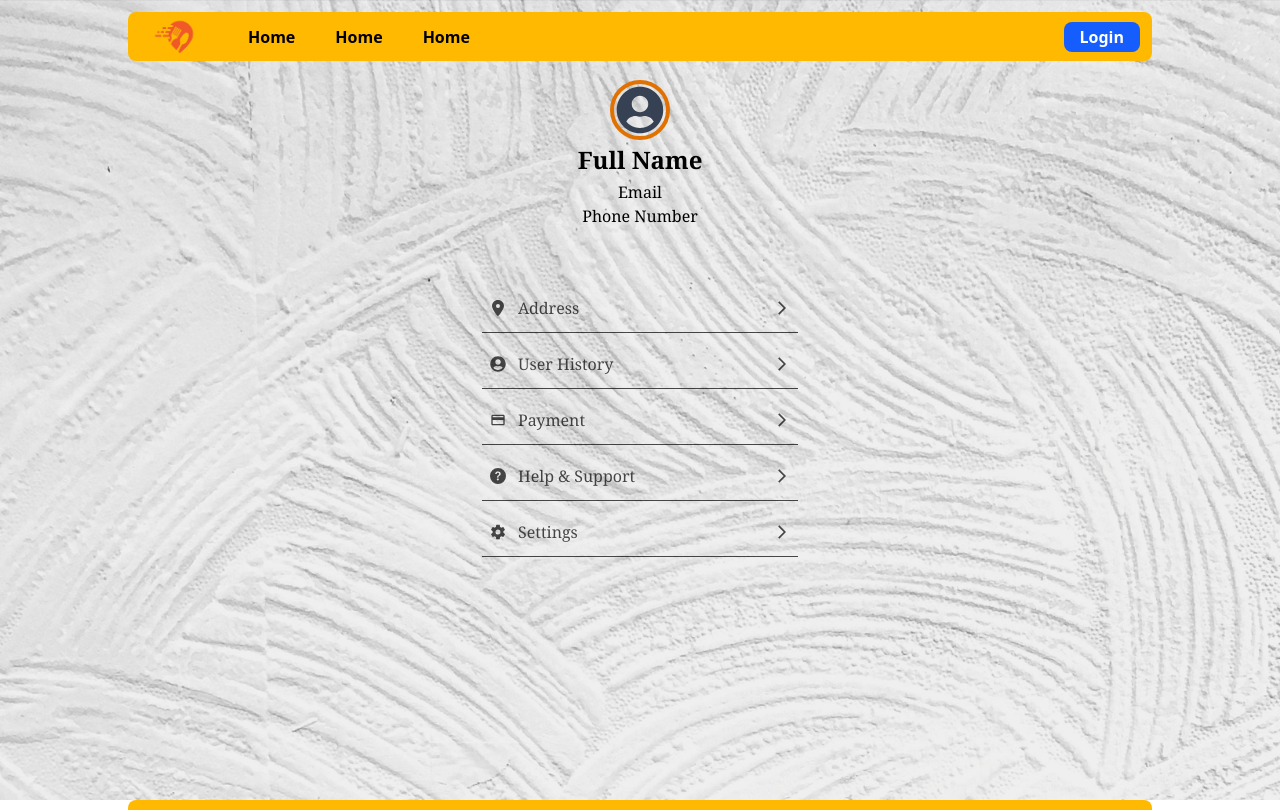
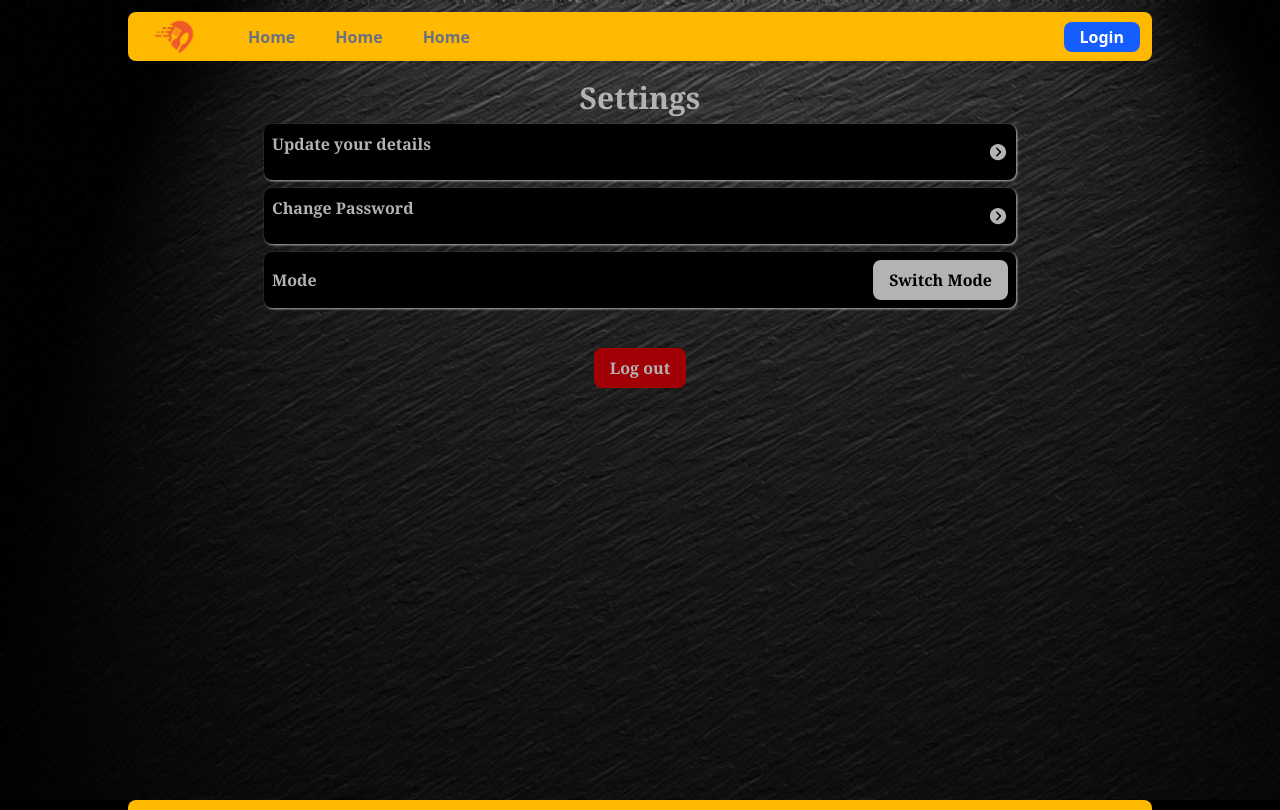
Before and after one commit to smarankhanal/FoodApp, a React (Vite) app in the folder frontend/: page / in a window 1280 px wide. Shown: the top 810 px of the page. Built offline with nearby package versions, Linux system fonts and the light colour scheme.

Commit message:
almost of the UI/UX finished

```diff
--- a/frontend/index.html
+++ b/frontend/index.html
@@ -1,5 +1,5 @@
 <!DOCTYPE html>
-<html lang="en" class="light">
+<html lang="en" class="dark">
   <head>
     <meta charset="UTF-8" />
     <link rel="icon" type="image/svg+xml" href="/images/foodapp-logo.png" />
--- a/frontend/src/App.jsx
+++ b/frontend/src/App.jsx
@@ -1,13 +1,13 @@
 import React from "react";
 import "./App.css";
 import { Footer, NavBar } from "./componets";
-import { User } from "./pages";
+import { Settings, User } from "./pages";
 
 export default function App() {
   return (
     <div className="relative">
       <NavBar />
-      <User />
+      <Settings />
       <Footer />
     </div>
   );
--- a/frontend/src/componets/Button.jsx
+++ b/frontend/src/componets/Button.jsx
@@ -9,7 +9,7 @@ export default function Button({
 }) {
   return (
     <button
-      className={`font-bold  outline-none px-4 py-2 rounded-lg hover:bg-blue-400 hover:cursor-pointer  active:opacity-70 transition duration-200 ${bgColor} ${textColor} ${className} `}
+      className={`${className} ${bgColor} ${textColor} font-bold  outline-none px-4 py-2 rounded-lg hover:bg-blue-400 hover:cursor-pointer  active:opacity-70 transition duration-200`}
       {...props}
     >
       {children}
--- a/frontend/src/componets/ReviewWithStars.jsx
+++ b/frontend/src/componets/ReviewWithStars.jsx
@@ -36,7 +36,7 @@ export default function ReviewWithStars() {
           value={review}
           onChange={(e) => setReview(e.target.value)}
           placeholder="Write your review"
-          className="border border-gray-300 rounded-md px-2 py-1 w-64 hover:border-amber-500 dark:text-white"
+          className="border border-gray-300 rounded-md px-2 py-1 w-64 hover:border-amber-400 focus:outline-none focus:ring-2 focus:ring-amber-400 dark:text-white"
         />
       </div>
     </div>
--- /dev/null
+++ b/frontend/src/componets/Settings/ChangePw.jsx
@@ -0,0 +1,48 @@
+import React, { useState } from "react";
+import {
+  IoIosArrowDroprightCircle,
+  IoIosArrowDropdownCircle,
+} from "react-icons/io";
+import Input from "../Input";
+import Button from "../Button";
+
+export default function ChangePw() {
+  const [show, setShow] = useState(false);
+  return (
+    <>
+      <div className="flex justify-center items-center  bg-white dark:bg-black rounded-lg  dark:drop-shadow-[1px_1px_1px_white]  drop-shadow-[2px_2px_1px_black] p-2 m-2 ">
+        <p className="font-bold h-10 flex-1">Change Password</p>
+        {show ? (
+          <IoIosArrowDropdownCircle
+            className="text-[20px] cursor-pointer "
+            onClick={() => setShow(false)}
+          />
+        ) : (
+          <IoIosArrowDroprightCircle
+            className="text-[20px] cursor-pointer"
+            onClick={() => setShow(true)}
+          />
+        )}
+      </div>
+      {show ? (
+        <div className="dark:bg-black bg-white opacity-70 dark:text-white text-black p-3 rounded-lg">
+          <Input
+            className="m-2 border border-gray-300  hover:border-amber-400  focus:ring-2 focus:ring-amber-400"
+            placeholder="Enter the old password..."
+          />
+          <Input
+            className="m-2 border border-gray-300  hover:border-amber-400 focus:ring-2  focus:ring-amber-400"
+            placeholder="Enter the new password..."
+          />
+          <div className="flex items-center justify-center">
+            <Button className="bg-gray-950 dark:bg-white dark:text-black hover:bg-gray-950 dark:hover:bg-white  hover:opacity-75">
+              Change
+            </Button>
+          </div>
+        </div>
+      ) : (
+        ""
+      )}
+    </>
+  );
+}
--- a/frontend/src/componets/User/Update.jsx
+++ b/frontend/src/componets/Settings/PopUp.jsx
@@ -1,5 +1,5 @@
 import React from "react";
 
-export default function Update() {
+export default function PopUp() {
   return <div></div>;
 }
--- /dev/null
+++ b/frontend/src/componets/Settings/Update.jsx
@@ -0,0 +1,48 @@
+import React, { useState } from "react";
+import {
+  IoIosArrowDroprightCircle,
+  IoIosArrowDropdownCircle,
+} from "react-icons/io";
+import Input from "../Input";
+import Button from "../Button";
+
+export default function Update() {
+  const [show, setShow] = useState(false);
+  return (
+    <>
+      <div className="flex justify-center items-center  bg-white dark:bg-black rounded-lg  dark:drop-shadow-[1px_1px_1px_white]  drop-shadow-[2px_2px_1px_black] p-2 m-2 ">
+        <p className="font-bold h-10 flex-1">Update your details</p>
+        {show ? (
+          <IoIosArrowDropdownCircle
+            className="text-[20px] cursor-pointer "
+            onClick={() => setShow(false)}
+          />
+        ) : (
+          <IoIosArrowDroprightCircle
+            className="text-[20px] cursor-pointer"
+            onClick={() => setShow(true)}
+          />
+        )}
+      </div>
+      {show ? (
+        <div className="dark:bg-black bg-white opacity-70 dark:text-white text-black p-3 rounded-lg">
+          <label>Email :- </label>
+          <Input className="m-2 border border-gray-300  hover:border-amber-400  focus:ring-2 focus:ring-amber-400" />
+          <label>Username :-</label>
+          <Input className="m-2 border border-gray-300  hover:border-amber-400 focus:ring-2  focus:ring-amber-400" />
+          <label>Fullname :- </label>
+          <Input className="m-2 border border-gray-300  hover:border-amber-400  focus:ring-2 focus:ring-amber-400" />
+          <label>Phone number :-</label>
+          <Input className="m-2 border border-gray-300  hover:border-amber-400 focus:ring-2  focus:ring-amber-400" />{" "}
+          <div className="flex items-center justify-center">
+            <Button className="bg-gray-950 dark:bg-white dark:text-black hover:bg-gray-950 dark:hover:bg-white  hover:opacity-75">
+              Update
+            </Button>
+          </div>
+        </div>
+      ) : (
+        ""
+      )}
+    </>
+  );
+}
--- a/frontend/src/componets/index.js
+++ b/frontend/src/componets/index.js
@@ -8,6 +8,9 @@ import StatusBadge from "./StatusBadge";
 import UserProfile from "./User/UserProfile";
 import NoOrder from "./NoOrder";
 import Address from "./Address";
+import ChangePw from "./Settings/ChangePw";
+import PopUp from "./Settings/PopUp";
+import Update from "./Settings/Update";
 export {
   Button,
   FoodCard,
@@ -19,4 +22,7 @@ export {
   UserProfile,
   NoOrder,
   Address,
+  ChangePw,
+  Update,
+  PopUp,
 };
--- /dev/null
+++ b/frontend/src/pages/Settings.jsx
@@ -0,0 +1,25 @@
+import React from "react";
+import { Button, ChangePw, Update } from "../componets";
+
+export default function Settings() {
+  return (
+    <div className="bg-[url('/images/lightBg.jpg')] dark:bg-[url('/images/darkBg.jpg')] bgImage pt-20 font-serif  text-black dark:text-white">
+      <p className="font-bold text-3xl text-center">Settings</p>
+      <div className="w-full max-w-3xl mx-auto">
+        <Update />
+        <ChangePw />
+        <div className="flex justify-center items-center  bg-white dark:bg-black rounded-lg  dark:drop-shadow-[1px_1px_1px_white]  drop-shadow-[2px_2px_1px_black] p-2 m-2 ">
+          <p className="font-bold flex-1">Mode</p>
+          <Button className="bg-gray-950 dark:bg-white dark:text-black hover:bg-gray-950 dark:hover:bg-white  hover:opacity-75">
+            Switch Mode
+          </Button>
+        </div>
+        <div className="flex items-center justify-center mt-10">
+          <Button className="bg-red-600 hover:bg-red-600 hover:opacity-50">
+            Log out
+          </Button>
+        </div>
+      </div>
+    </div>
+  );
+}
--- a/frontend/src/pages/index.js
+++ b/frontend/src/pages/index.js
@@ -8,6 +8,7 @@ import User from "./User";
 import UserHistory from "./UserHistory";
 import SingleOrderHistory from "./SingleOrderHistory";
 import HelpSupport from "./HelpSupport";
+import Settings from "./Settings";
 export {
   FirstPage,
   FoodCardPage,
@@ -19,4 +20,5 @@ export {
   UserHistory,
   SingleOrderHistory,
   HelpSupport,
+  Settings,
 };
```
